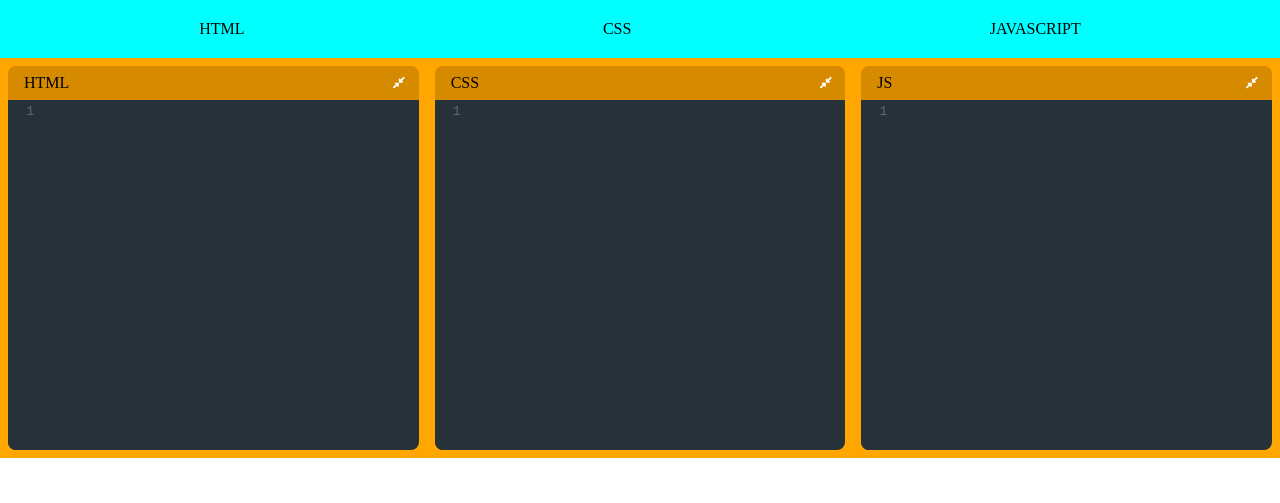
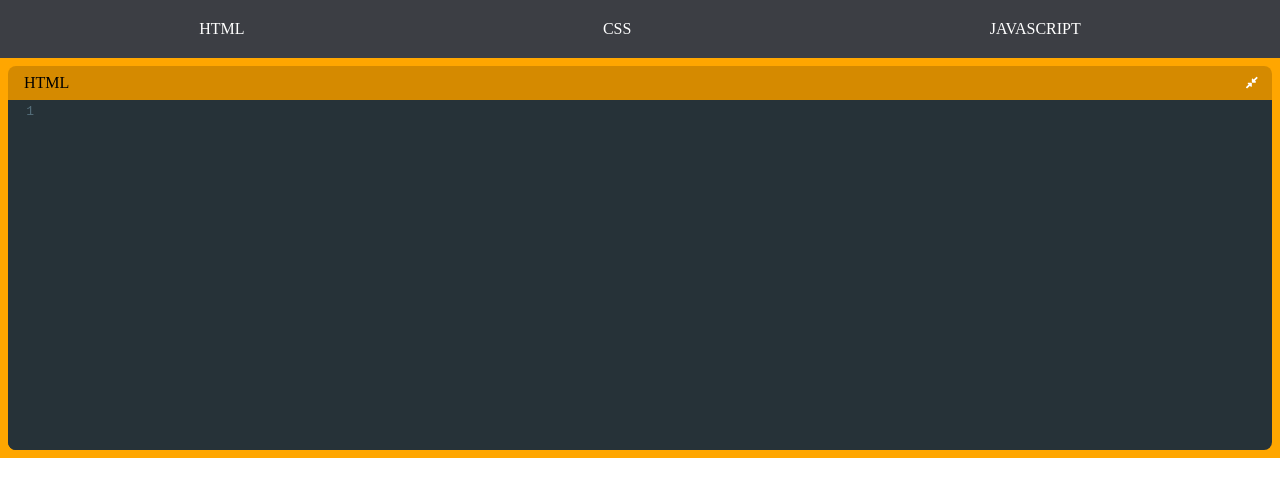
Before and after one commit to shivaniinavihs/dyteedi, a React app: page / in a window 1280 px wide. Built offline with nearby package versions, Linux system fonts and the light colour scheme.

Commit message:
Fixed: File explorer

```diff
--- a/src/components/App.js
+++ b/src/components/App.js
@@ -10,9 +10,9 @@ function App() {
   const [css, setCss] = useLocalStorage('css','')
   const [js, setJs] = useLocalStorage('js','')
   const [srcDoc, setSrcDoc] = useState('')
-  const [showHtmlPanel, setShowHtmlPanel] = useState(true)
-  const [showCssPanel, setShowCssPanel] = useState(true)
-  const [showJsPanel, setShowJsPanel] = useState(true)
+  const [showHtmlPanel, setShowHtmlPanel] = useState(true);
+  const [showCssPanel, setShowCssPanel] = useState(false);
+  const [showJsPanel, setShowJsPanel] = useState(false);
 
   useEffect(() => {
     const timeout = setTimeout(() => {
@@ -26,16 +26,22 @@ function App() {
     return () => clearTimeout(timeout)
   }, [html, css, js])
   const htmlPanelHandler = () => {
-    setShowHtmlPanel(!showHtmlPanel)
-  }
+    setShowHtmlPanel(!showHtmlPanel);
+    setShowJsPanel(false)
+    setShowCssPanel(false)
+  };
 
   const CssPanelHandler = () => {
-    setShowCssPanel(!showCssPanel)
-  }
+    setShowCssPanel(!showCssPanel);
+    setShowHtmlPanel(false);
+    setShowJsPanel(false)
+  };
 
   const JsPanelHandler = () => {
-    setShowJsPanel(!showJsPanel)
-  }
+    setShowJsPanel(!showJsPanel);
+    setShowHtmlPanel(false);
+    setShowCssPanel(false)
+  };
   return (
     <>
         <div className="file-explorer">
--- a/src/index.css
+++ b/src/index.css
@@ -31,6 +31,7 @@ body {
   background: none;
   border: none;
   color: white;
+  font-style: bold;
   cursor: pointer;
 
 }
@@ -58,7 +59,9 @@ body {
   display: flex;
   justify-content: space-around;
   padding: 20px;
-  background-color: aqua;
+  background-color: hsl(225, 6%,25%);
+  color:white;
+  font-style: bold;
 }
 
 .file-explorer div{
```
